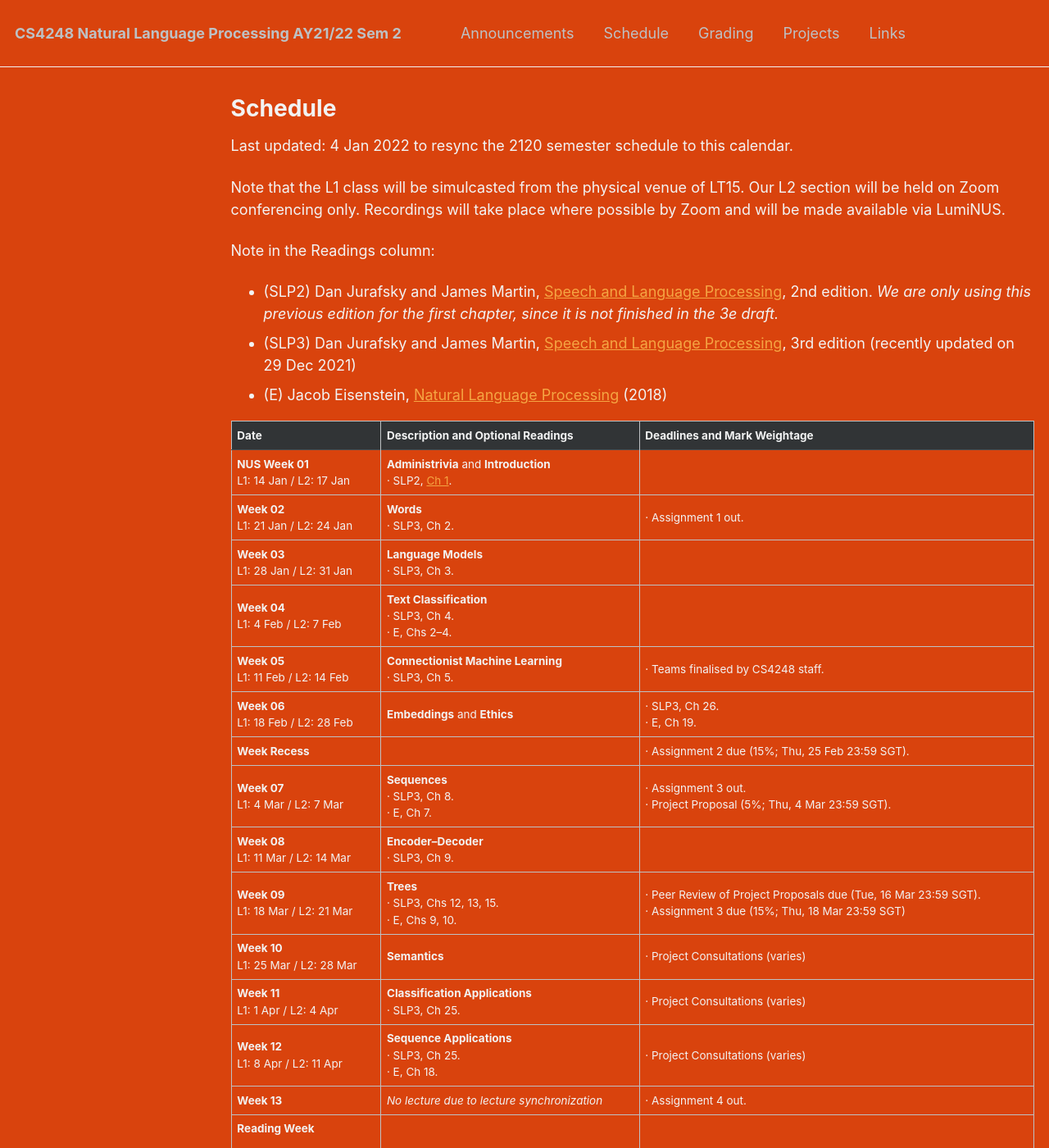
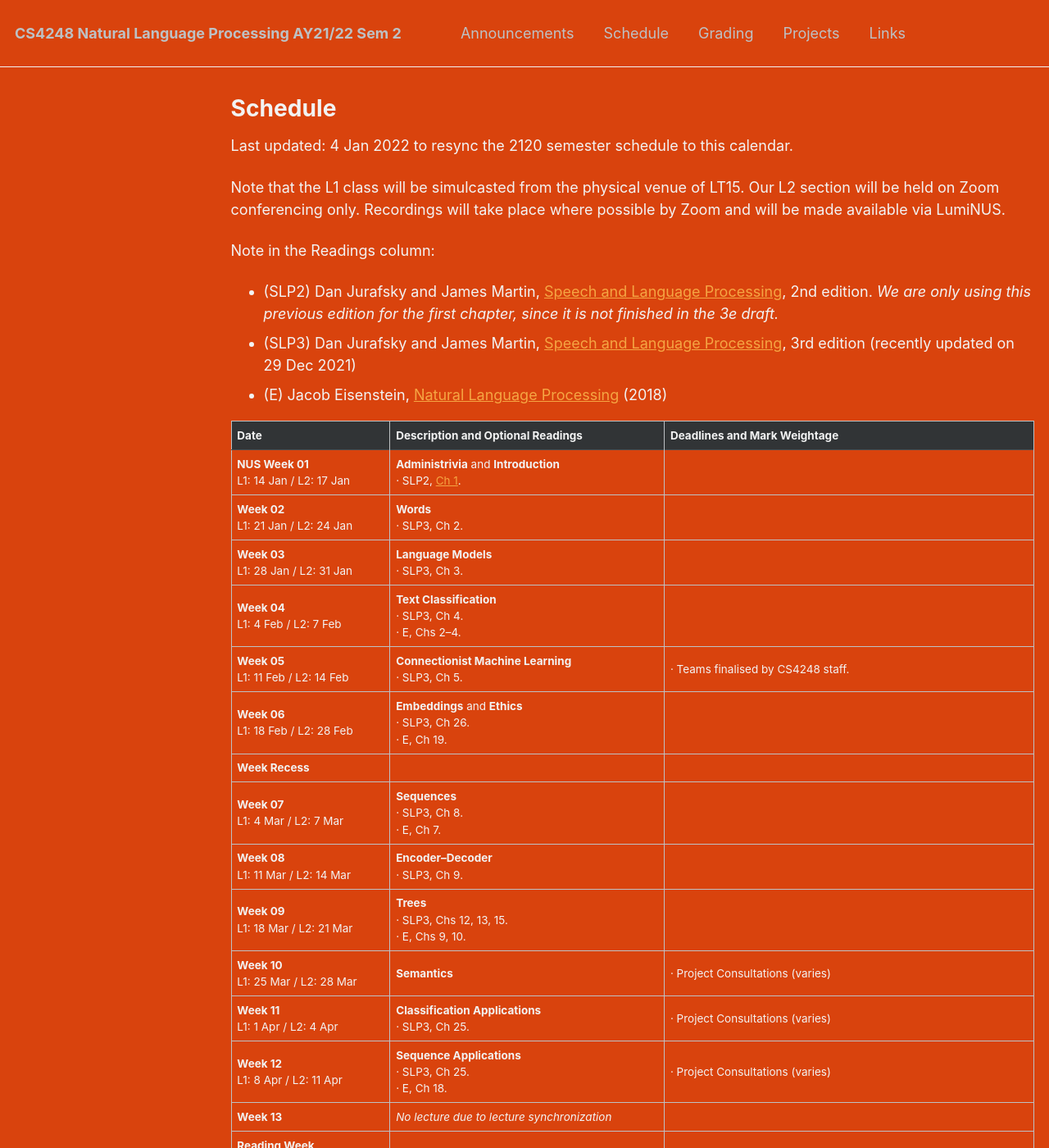
Before and after one commit to knmnyn/cs4248-2120, a Jekyll site: the page built from _pages/schedule.md, in a window 1280 px wide and 1400 px high. Shown: the whole window at 82% size. Built offline with Jekyll 4.4.1, drawn with Linux system fonts in a browser that asks for light colours.

Commit message:
Fix week descriptions.

```diff
--- a/_pages/schedule.md
+++ b/_pages/schedule.md
@@ -33,7 +33,7 @@ Note in the Readings column:
     <b>Words</b>
     <BR/>· SLP3, Ch 2.
   </td>
-  <td>· Assignment 1 out.
+  <td><!-- · Assignment 1 out. -->
   </td>
 </tr>
 <tr>
@@ -88,7 +84,7 @@ Note in the Readings column:
   </td>
   <td>
   </td>
-  <td>· Assignment 2 due (15%; Thu, 25 Feb 23:59 SGT).
+  <td><!-- · Assignment 2 due (15%; Thu, 25 Feb 23:59 SGT). -->
   </td>
 </tr>
 <tr>
@@ -98,8 +94,8 @@ Note in the Readings column:
     <br/>· SLP3, Ch 8.
     <br/>· E, Ch 7.
   </td>
-  <td>· Assignment 3 out.
-    <br/>· Project Proposal (5%; Thu, 4 Mar 23:59 SGT).
+  <td><!-- · Assignment 3 out.
+    <br/>· Project Proposal (5%; Thu, 4 Mar 23:59 SGT). -->
   </td>
 </tr>
 <tr>
@@ -118,8 +114,8 @@ Note in the Readings column:
     <br/>· SLP3, Chs 12, 13, 15.
     <br/>· E, Chs 9, 10.
   </td>
-    <td>· Peer Review of Project Proposals due (Tue, 16 Mar 23:59 SGT).
-    <br/>· Assignment 3 due (15%; Thu, 18 Mar 23:59 SGT)
+    <td><!-- · Peer Review of Project Proposals due (Tue, 16 Mar 23:59 SGT).
+    <br/>· Assignment 3 due (15%; Thu, 18 Mar 23:59 SGT)-->
   </td>
 </tr>
 <tr>
@@ -154,7 +150,7 @@ Note in the Readings column:
   </td>
   <td><i>No lecture due to lecture synchronization</i>
   </td>
-  <td>· Assignment 4 out.
+  <td>
   </td>
 </tr>
 <tr>
@@ -168,7 +164,7 @@ Note in the Readings column:
     <br/>· Project Report due (14%, Fri, 23 Apr 23:59 SGT).
     <br/>· Peer Reviews of Project Posters and Presentations due (Thu, 22 Apr 23:59 SGT).
 -->
-</th>
+  </th>
 </tr>
 <tr>
   <th><b>Exam Week 1</b>
@@ -181,7 +177,7 @@ Note in the Readings column:
     <br/>· Project Report due (14%, Fri, 23 Apr 23:59 SGT).
     <br/>· Peer Reviews of Project Posters and Presentations due (Thu, 22 Apr 23:59 SGT).
 -->
-</th>
+  </th>
 </tr>
 <tr>
   <th><b>Exam Week 2</b>
```
Also changed, not shown: other parts of _pages/schedule.md (+2 -6 lines).
